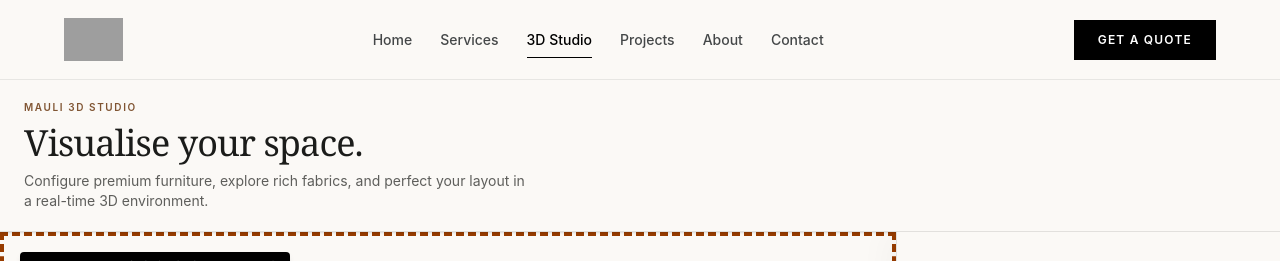
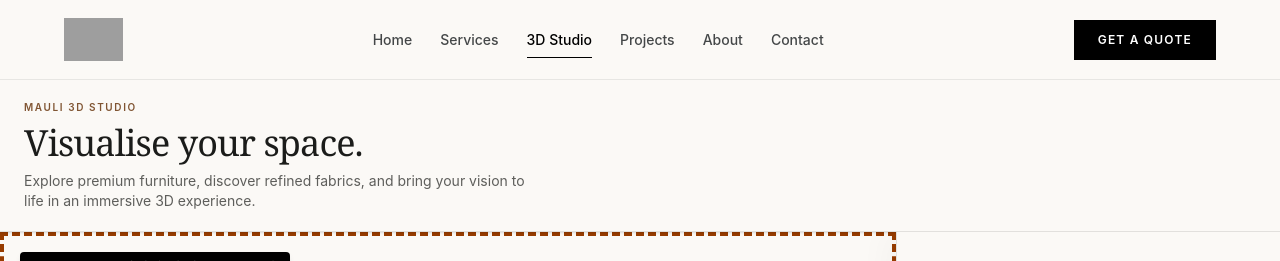
Before and after one commit to thiteswapnil1212-hue/INTERIOR-STORES-WEB, a Next.js app: page /3d-studio in a window 1280 px wide. Shown: the top 261 px of the page. Built offline with nearby package versions, Linux system fonts and the light colour scheme; grey boxes are pictures that could not be loaded.

Commit message:
copy(studio): refine 3D studio introduction text

```diff
--- a/src/app/3d-studio/page.tsx
+++ b/src/app/3d-studio/page.tsx
@@ -42,7 +42,7 @@ export default function StudioPage() {
             Visualise your space.
           </h1>
           <p className="text-sm text-[#1b1c1a]/70 max-w-lg">
-            Configure premium furniture, explore rich fabrics, and perfect your layout in a real-time 3D environment.
+            Explore premium furniture, discover refined fabrics, and bring your vision to life in an immersive 3D experience.
           </p>
         </div>
       </header>
```
